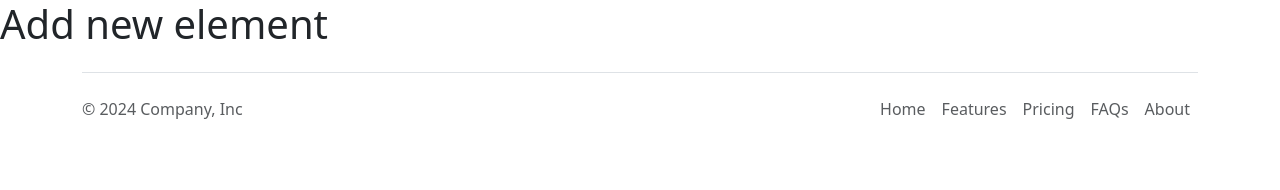
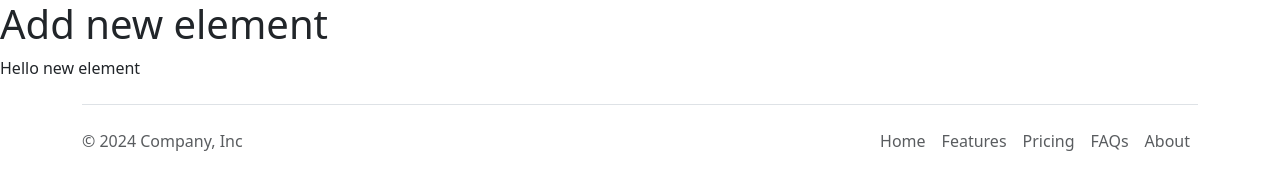
Before and after one commit to Nurzigit/firstProject, a plain HTML site: page index.html in a window 1280 px wide. Drawn offline with nearby package versions, Linux system fonts and the light colour scheme.

Commit message:
add new tag p

```diff
--- a/index.html
+++ b/index.html
@@ -10,6 +10,8 @@
 <body>
 
   <h1>Add new element</h1>
+
+  <p>Hello new element</p>
 
   <div class="container">
     <footer class="d-flex flex-wrap justify-content-between align-items-center py-3 my-4 border-top">
```
